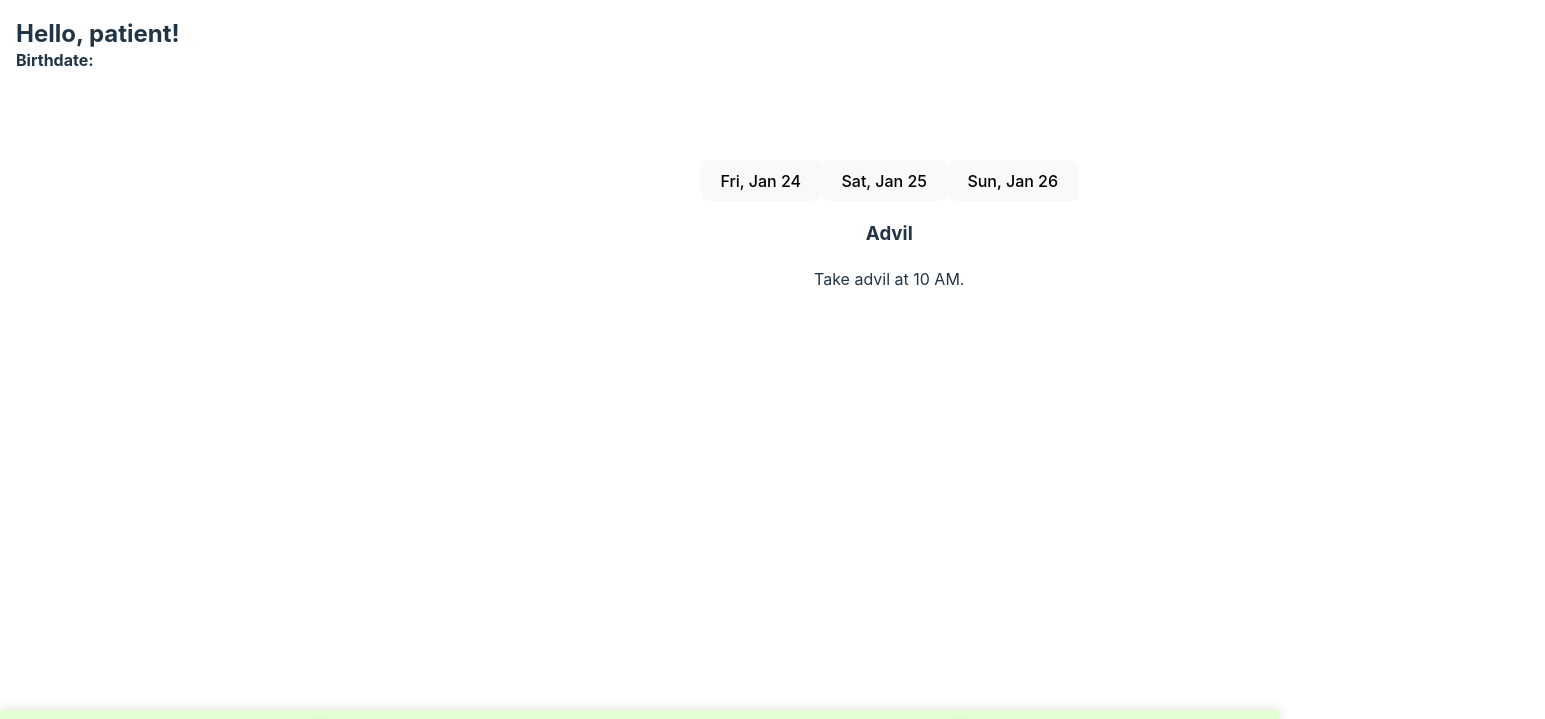
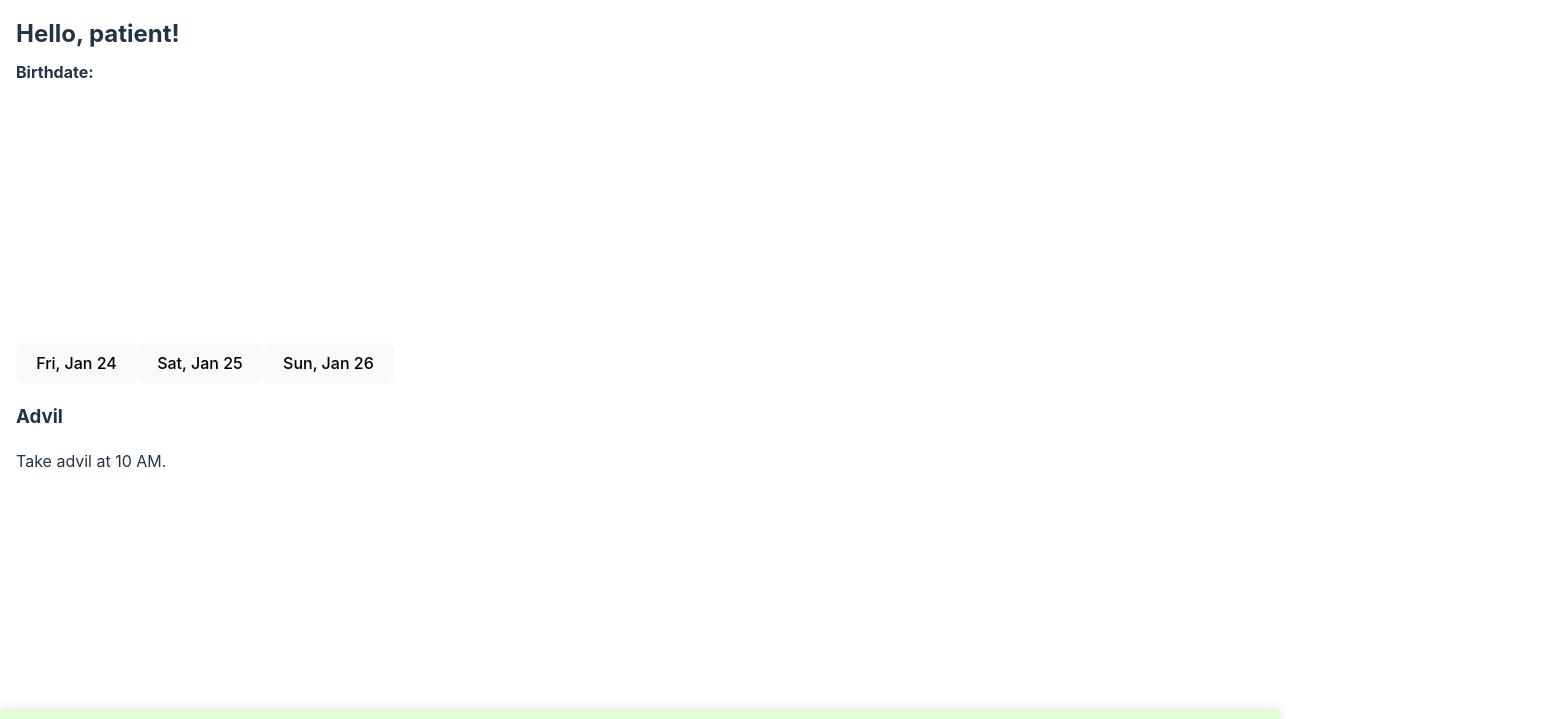
Before and after one commit to rheashetti/MediTracker2.0, a React (Vite) app in the folder MediTracker2.0/: page / in a window 1280 px wide. Shown: the top 719 px of the page, 1545 px wide, since content can reach past the window. Built offline with nearby package versions, Linux system fonts and the light colour scheme.

Commit message:
fixed home-calendar format

```diff
--- a/MediTracker2.0/src/components/Navbar.css
+++ b/MediTracker2.0/src/components/Navbar.css
@@ -28,7 +28,7 @@
 }
 
 .nav-button:hover {
-    background-color: #0028d8;
+    background-color: #45a049;
 }
 
 .nav-icon {
--- a/MediTracker2.0/src/components/calendar.css
+++ /dev/null
@@ -1,47 +0,0 @@
-.greeting {
-    position: absolute;
-    top: 0;
-    left: 0;
-    padding: 1rem;
-    font-size: 1.5rem;
-    font-weight: bold;
-  }
-
-  .patient-info {
-    position: absolute;
-    top: 2rem;
-    left: 0;
-    padding: 1rem;
-    font-size: 1rem;
-    font-weight: bold;
-  }
-
-  .nav-bar {
-    position: fixed;
-    width: 100%;
-    bottom: 0;
-    padding: 1rem;
-    font-size: 1rem;
-    background-color: skyblue;
-    display: flex;
-    justify-content: space-evenly;
-  }
-
-  .button {
-    border: none;
-    color: white;
-    text-align: center;
-    display: center;
-    font-size: 16px;
-  }
-
-  .Calendar {
-    position: absolute;
-    top: 35%;
-    left: 50%;
-    transform: translate(-31%, -50%);
-    padding: 1rem;
-    font-size: 1rem;
-    width: 100%;
-    height: 30%;
-  }
--- /dev/null
+++ b/MediTracker2.0/src/components/home-calendar.css
@@ -0,0 +1,47 @@
+.container {
+  display: flex;
+  flex-direction: column;
+  align-items: center;
+  padding: 1rem;
+}
+
+.App-header {
+  display: flex;
+  flex-direction: column;
+  position: absolute;
+  top: 0;
+  left: 0;
+}
+
+.main-content {
+  display: flex;
+  flex-direction: column;
+  align-items: center;
+  width: 100%;
+}
+
+.greeting {
+  padding: 1rem;
+  font-size: 1.5rem;
+  font-weight: bold;
+  width: 100%;
+  text-align: left;
+  align-self: flex-start;
+}
+
+.patient-info {
+  padding: 1rem;
+  font-size: 1rem;
+  font-weight: bold;
+  width: 100%;
+  text-align: left;
+  margin-top: -1.5rem;
+}
+
+.Calendar {
+  padding: 1rem;
+  font-size: 1rem;
+  width: 100%;
+  height: auto;
+  margin-top: 2rem;
+}
--- a/MediTracker2.0/src/pages/home-calendar.jsx
+++ b/MediTracker2.0/src/pages/home-calendar.jsx
@@ -1,23 +1,20 @@
 import { useState } from 'react'
-import '../App.css'
 import HorizontalDatePicker from '../components/calendar'
-import '../components/calendar.css'
+import '../components/home-calendar.css'
 
 const HomeCalendar = () => {
   return (
-        <>
-          <div className="App">
+    <div className="container">
       <header className="App-header">
       <div className="greeting">Hello, patient!</div>
       <div className="patient-info">Birthdate: </div>
       </header>
-            <main>
+      <main className="main-content">
       <div className="Calendar">
         <HorizontalDatePicker />
       </div>
       </main>
     </div>
-        </>
     );
 }
 
```
Lines whose indentation alone changed are shown as unchanged.
